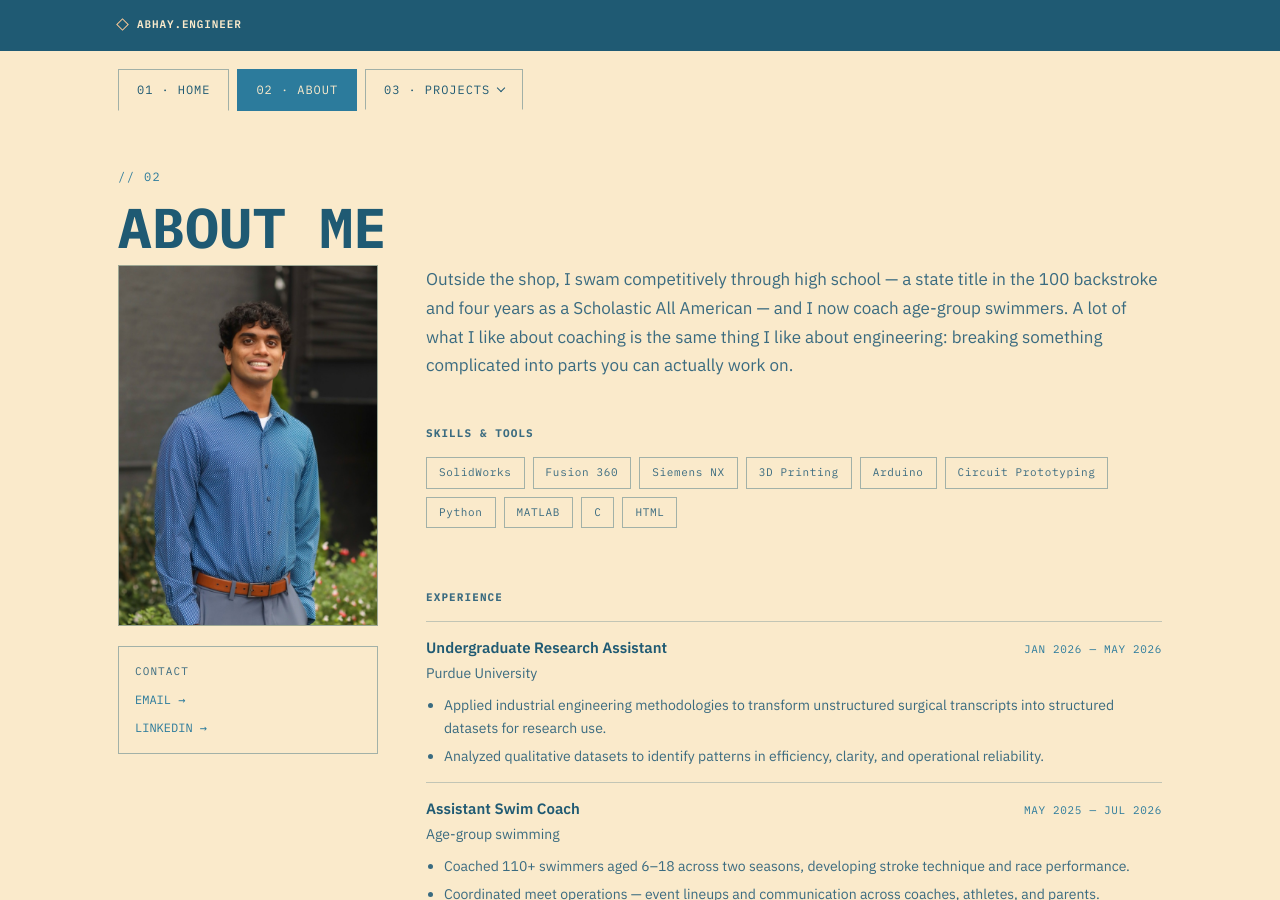
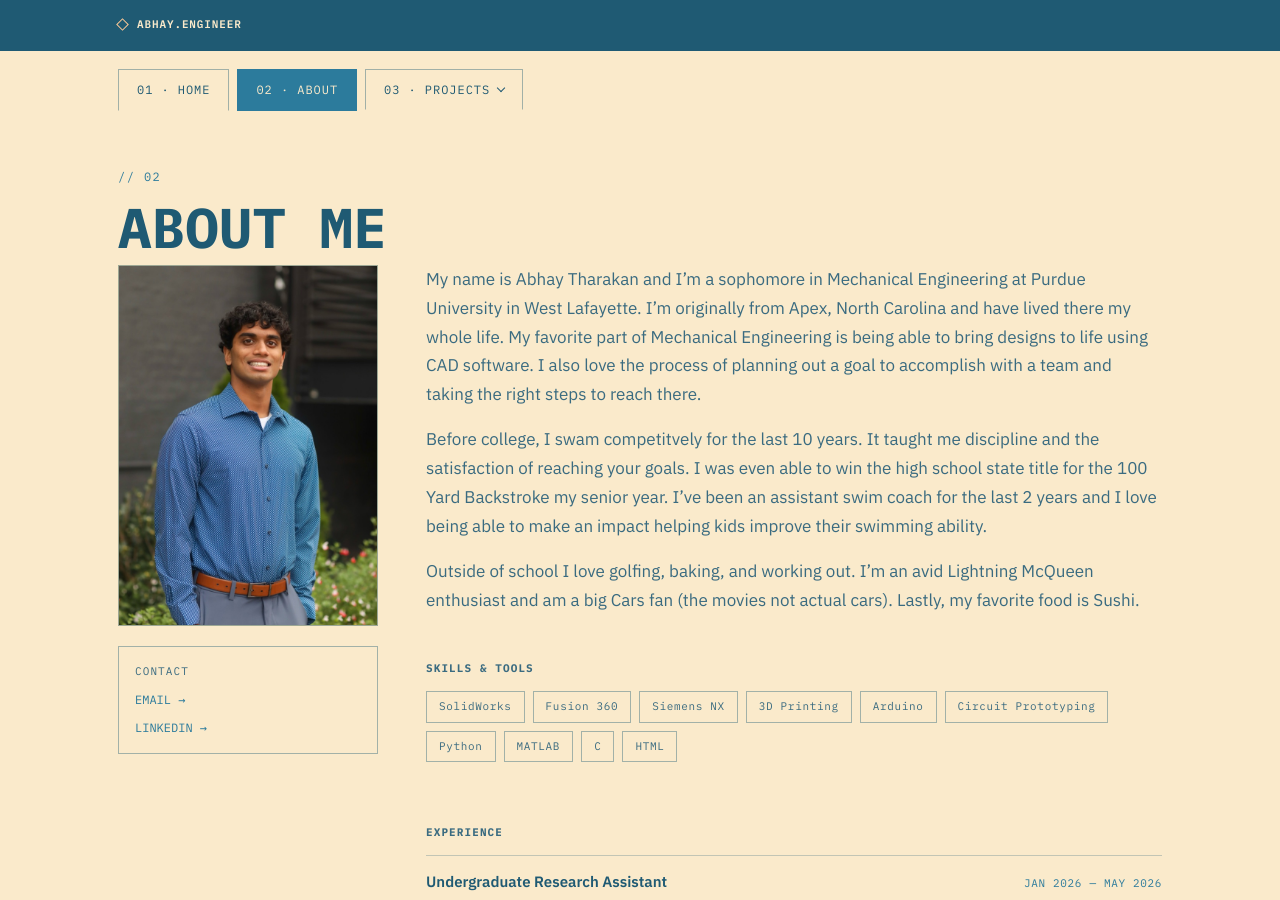
Before and after one commit to AbhayTharakan/abhay.engineer, a Jekyll site: the page built from about.md, in a window 1280 px wide and 900 px high. Built offline with Jekyll 4.4.1, drawn with Linux system fonts in a browser that asks for light colours.

Commit message:
new updated changes

```diff
--- a/about.md
+++ b/about.md
@@ -61,9 +61,8 @@ education:
     detail: GPA 4.22 · Magna Cum Laude · AP Scholar with Distinction
 ---
 
+My name is Abhay Tharakan and I'm a sophomore in Mechanical Engineering at Purdue University in West Lafayette. I'm originally from Apex, North Carolina and have lived there my whole life. My favorite part of Mechanical Engineering is being able to bring designs to life using CAD software. I also love the process of planning out a goal to accomplish with a team and taking the right steps to reach there.
 
-Outside the shop, I swam competitively through high school — a state title in the
-100 backstroke and four years as a Scholastic All American — and I now coach
-age-group swimmers. A lot of what I like about coaching is the same thing I like
-about engineering: breaking something complicated into parts you can actually
-work on.
+Before college, I swam competitvely for the last 10 years. It taught me discipline and the satisfaction of reaching your goals. I was even able to win the high school state title for the 100 Yard Backstroke my senior year. I've been an assistant swim coach for the last 2 years and I love being able to make an impact helping kids improve their swimming ability.
+
+Outside of school I love golfing, baking, and working out. I'm an avid Lightning McQueen enthusiast and am a big Cars fan (the movies not actual cars). Lastly, my favorite food is Sushi.
```
